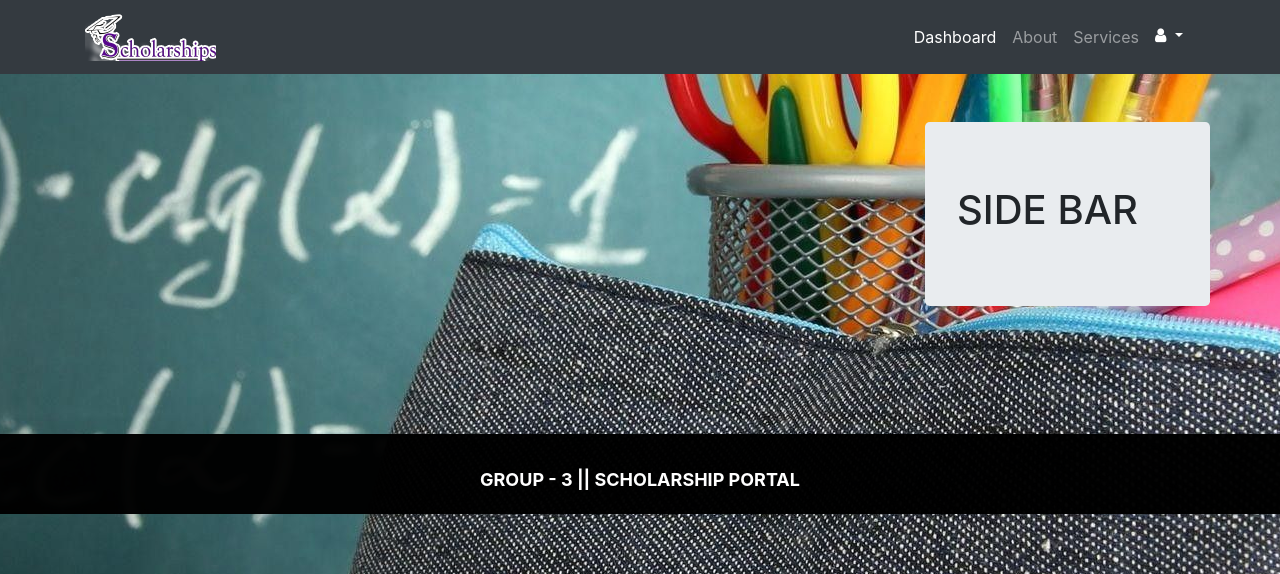
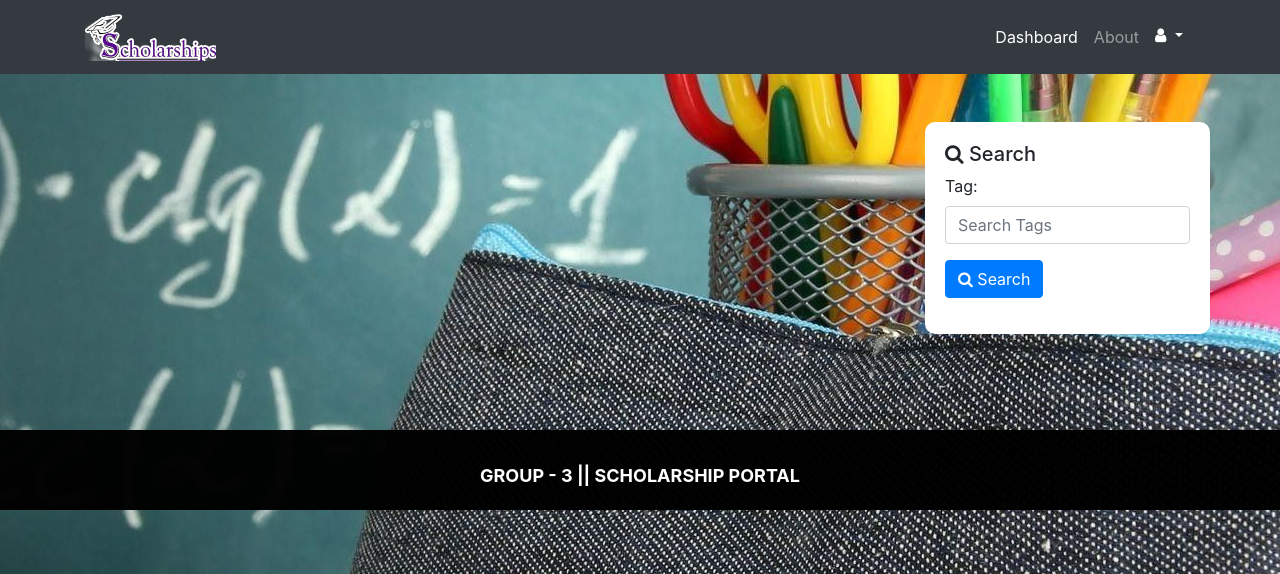
Before and after one commit to sourad80/InternshipPortal, a Flask app: page /dashboard in a window 1280 px wide. Shown: the top 574 px of the page. Run offline with Flask 2, Linux system fonts and the light colour scheme; the visitor is signed in with stand-in values (Sample User, id 1); data comes from the database, SQL or seed files in the repository; data that the repository does not hold is empty; some libraries are stand-ins or nearby versions.

Commit message:
Updated Student Dashboard

```diff
--- a/routes.py
+++ b/routes.py
@@ -63,9 +63,24 @@ def logout():
 def dashboard():
     scholarship_list = []
     for i in Scholarship.query.all():
-        if(i.cls_x_min_per <= current_user.clxmarks and i.cls_xii_min_per <= current_user.clxiimarks and i.cls_ug_min_per <= current_user.ugmarks):
+        if(i.cls_x_min_per <= current_user.clxmarks and i.cls_xii_min_per <= current_user.clxiimarks and i.cls_ug_min_per <= current_user.ugmarks and i.life == 1):
             scholarship_list.append(i)
     return render_template("studentDashboard.html", title="Welcome "+current_user.username, scholarshipList=scholarship_list)
+
+@app.route('/search', methods =["GET", "POST"])
+@login_required
+def search():
+    scholarship_list = []
+    for i in Scholarship.query.all():
+        if(i.cls_x_min_per <= current_user.clxmarks and i.cls_xii_min_per <= current_user.clxiimarks and i.cls_ug_min_per <= current_user.ugmarks and i.life == 1):
+            scholarship_list.append(i)
+    if request.method == "POST":
+       tag = request.form.get("searchField")
+    filtered_list = []
+    for i in scholarship_list:
+        if i.name.find(tag) != -1 or i.organization.username.find(tag) != -1 or i.description.find(tag) != -1 or str(i.amount).find(tag) != -1:
+            filtered_list.append(i)
+    return render_template("studentDashboard.html", title="Welcome "+current_user.username, scholarshipList=filtered_list)
 
 
 @app.route('/update', methods=['POST', 'GET'])
--- a/static/style.css
+++ b/static/style.css
@@ -100,3 +100,10 @@ body, html {
   border-radius: 1vh;
   box-shadow: 5px 5px 2px 1px rgba(37, 37, 37, 0.493);
 }
+
+.filters{
+  height: max-content;
+  background-color: white;
+  border-radius: 10px;
+  padding: 20px;
+}
--- a/templates/layout.html
+++ b/templates/layout.html
@@ -42,9 +42,6 @@
           <li class="nav-item {% if title == "About" %} active {% endif %}">
             <a class="nav-link" href="{{ url_for('about') }}">About</a>
           </li>
-          <li class="nav-item {% if title == "Services" %} active {% endif %}">
-            <a class="nav-link" href="#">Services</a>
-          </li>
           {% if not current_user.is_authenticated %}
           <li class="nav-item {% if title == "Login" %} active {% endif %}">
             <a class="nav-link" href="{{ url_for('login') }}">Login</a>
@@ -55,10 +52,12 @@
               <i class="fa fa-user" aria-hidden="true"></i>
             </button>
             <div class="dropdown-menu" aria-labelledby="dropdownMenu2">
-              <h4>Hi {{current_user.username}}</h4>
-              <a href="{{ url_for('update') }}" class="dropdown-item">Update Account</a>
-              <a href="{{ url_for('track_applications',stu_id = current_user.id) }}" class="dropdown-item">Track Applications</a>
-              <a href="{{ url_for('logout') }}" class="dropdown-item">Logout</a>
+              <p>Hi {{current_user.username}}</p>
+                <hr>
+                <a href="{{ url_for('update') }}" class="dropdown-item"><i class="fa fa-pencil-square-o" aria-hidden="true"></i> Update Account</a>
+                <a href="{{ url_for('track_applications',stu_id = current_user.id) }}" class="dropdown-item"><i class="fa fa-list-alt" aria-hidden="true"></i> Track Applications</a>
+                <a class="btn btn-outline-dark mx-2" style="width: 90%;" href="{{url_for('logout')}}" class="dropdown-item"><i
+                    class="fa fa-sign-out" aria-hidden="true"></i> Logout</a>
             </div>
           </div>
           {% endif %}
--- a/templates/studentDashboard.html
+++ b/templates/studentDashboard.html
@@ -17,8 +17,13 @@
                   </div>
                   {% endfor %}
                 </div>
-            <div class="col-md-3 jumbotron">
-                <h1>SIDE BAR</h1>
+            <div class="col-md-3 filters">
+                <h5><i class="fa fa-search" aria-hidden="true"></i> Search</h5>
+                <form class="form-group" action="{{url_for('search')}}" method="post">
+                    <label for="searchField">Tag:</label>
+                    <input class="form-control" type="text" id="searchField" name="searchField" placeholder="Search Tags">
+                    <button type="submit" class="btn btn-primary mt-3" value="Submit"><i class="fa fa-search" aria-hidden="true"></i> Search</button>
+                </form>
             </div>
             </div>
         </div>
```
Also changed, not shown: templates/schemes.html (+8 -4 lines).
